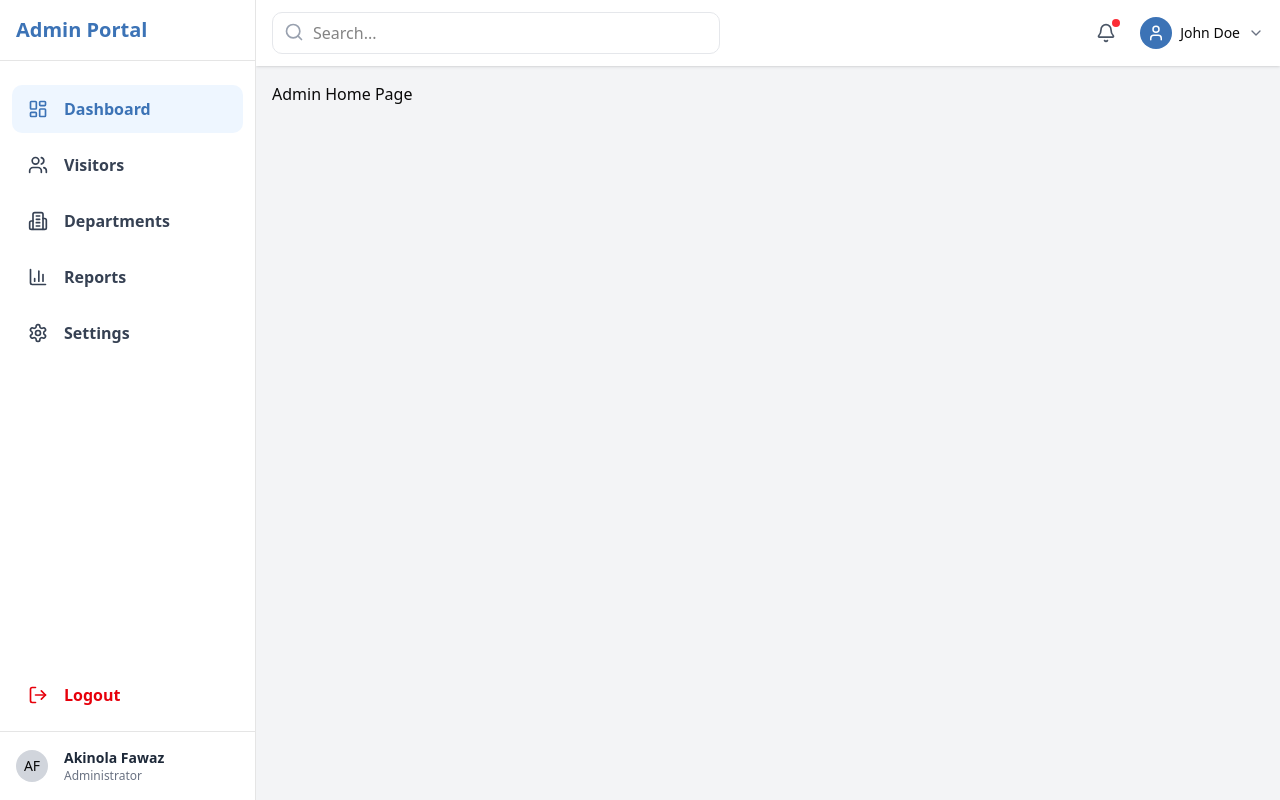
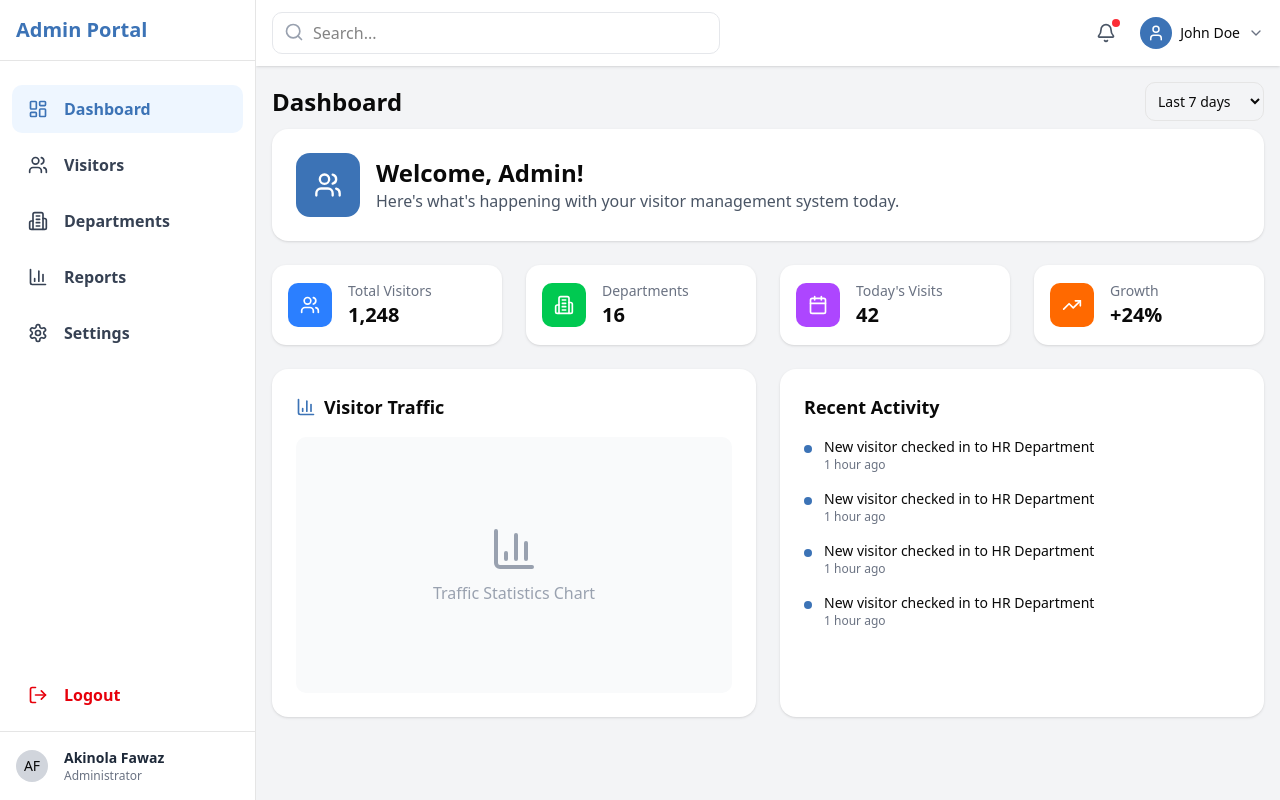
Before and after one commit to Phawaaaz/vms-fe, a React (Vite) app: page /admin/dashboard in a window 1280 px wide. Built offline with nearby package versions, Linux system fonts and the light colour scheme.

Commit message:
add admin dashboard content

```diff
--- /dev/null
+++ b/src/component/common/Card.jsx
@@ -0,0 +1,22 @@
+import React from 'react';
+
+const Card = ({ title, children, className = '', icon, action }) => {
+  return (
+    <div className={`bg-white rounded-2xl shadow p-6 ${className}`}>
+      {(title || action) && (
+        <div className="flex items-center justify-between mb-4">
+          {title && (
+            <div className="flex items-center">
+              {icon && <span className="mr-2 text-[#3c73b6]">{icon}</span>}
+              <h2 className="text-lg font-semibold">{title}</h2>
+            </div>
+          )}
+          {action && <div>{action}</div>}
+        </div>
+      )}
+      {children}
+    </div>
+  );
+};
+
+export default Card;
--- a/src/pages/admin/index.jsx
+++ b/src/pages/admin/index.jsx
@@ -1,7 +1,112 @@
 import React from "react";
+import Card from "../../component/common/Card";
+import {
+  BarChart3,
+  Users,
+  Building2,
+  Calendar,
+  TrendingUp,
+} from "lucide-react";
+
+const StatCard = ({ title, value, icon, color }) => (
+  <div className="bg-white rounded-xl shadow p-4">
+    <div className="flex items-center">
+      <div className={`p-3 rounded-lg ${color}`}>{icon}</div>
+      <div className="ml-4">
+        <p className="text-sm text-gray-500">{title}</p>
+        <p className="text-xl font-semibold">{value}</p>
+      </div>
+    </div>
+  </div>
+);
 
 const AdminDashboard = () => {
-  return <div>Admin Home Page</div>;
+  return (
+    <div className="space-y-6">
+      <div className="flex items-center justify-between mb-2">
+        <h1 className="text-2xl font-bold">Dashboard</h1>
+
+        <div>
+          <select className="border rounded-lg p-2 text-sm">
+            <option>Last 7 days</option>
+            <option>Last 30 days</option>
+            <option>This Year</option>
+          </select>
+        </div>
+      </div>
+
+      <Card>
+        <div className="flex items-center">
+          <div className="mr-4">
+            <div className="w-16 h-16 bg-[#3c73b6] rounded-xl flex items-center justify-center text-white">
+              <Users size={28} />
+            </div>
+          </div>
+          <div>
+            <h2 className="text-2xl font-bold">Welcome, Admin!</h2>
+            <p className="text-gray-600">
+              Here&apos;s what&apos;s happening with your visitor management
+              system today.
+            </p>
+          </div>
+        </div>
+      </Card>
+
+      <div className="grid grid-cols-1 md:grid-cols-2 lg:grid-cols-4 gap-6">
+        <StatCard
+          title="Total Visitors"
+          value="1,248"
+          icon={<Users size={20} className="text-white" />}
+          color="bg-blue-500"
+        />
+        <StatCard
+          title="Departments"
+          value="16"
+          icon={<Building2 size={20} className="text-white" />}
+          color="bg-green-500"
+        />
+        <StatCard
+          title="Today's Visits"
+          value="42"
+          icon={<Calendar size={20} className="text-white" />}
+          color="bg-purple-500"
+        />
+        <StatCard
+          title="Growth"
+          value="+24%"
+          icon={<TrendingUp size={20} className="text-white" />}
+          color="bg-orange-500"
+        />
+      </div>
+
+      <div className="grid grid-cols-1 lg:grid-cols-2 gap-6">
+        <Card title="Visitor Traffic" icon={<BarChart3 size={20} />}>
+          <div className="h-64 flex items-center justify-center bg-gray-50 rounded-lg">
+            <div className="flex flex-col items-center text-gray-400">
+              <BarChart3 size={48} />
+              <p className="mt-2">Traffic Statistics Chart</p>
+            </div>
+          </div>
+        </Card>
+
+        <Card title="Recent Activity">
+          <div className="space-y-4">
+            {[1, 2, 3, 4].map((_, index) => (
+              <div key={index} className="flex items-start">
+                <div className="w-2 h-2 mt-2 rounded-full bg-[#3c73b6]"></div>
+                <div className="ml-3">
+                  <p className="text-sm font-medium">
+                    New visitor checked in to HR Department
+                  </p>
+                  <p className="text-xs text-gray-500">1 hour ago</p>
+                </div>
+              </div>
+            ))}
+          </div>
+        </Card>
+      </div>
+    </div>
+  );
 };
 
 export default AdminDashboard;
```
